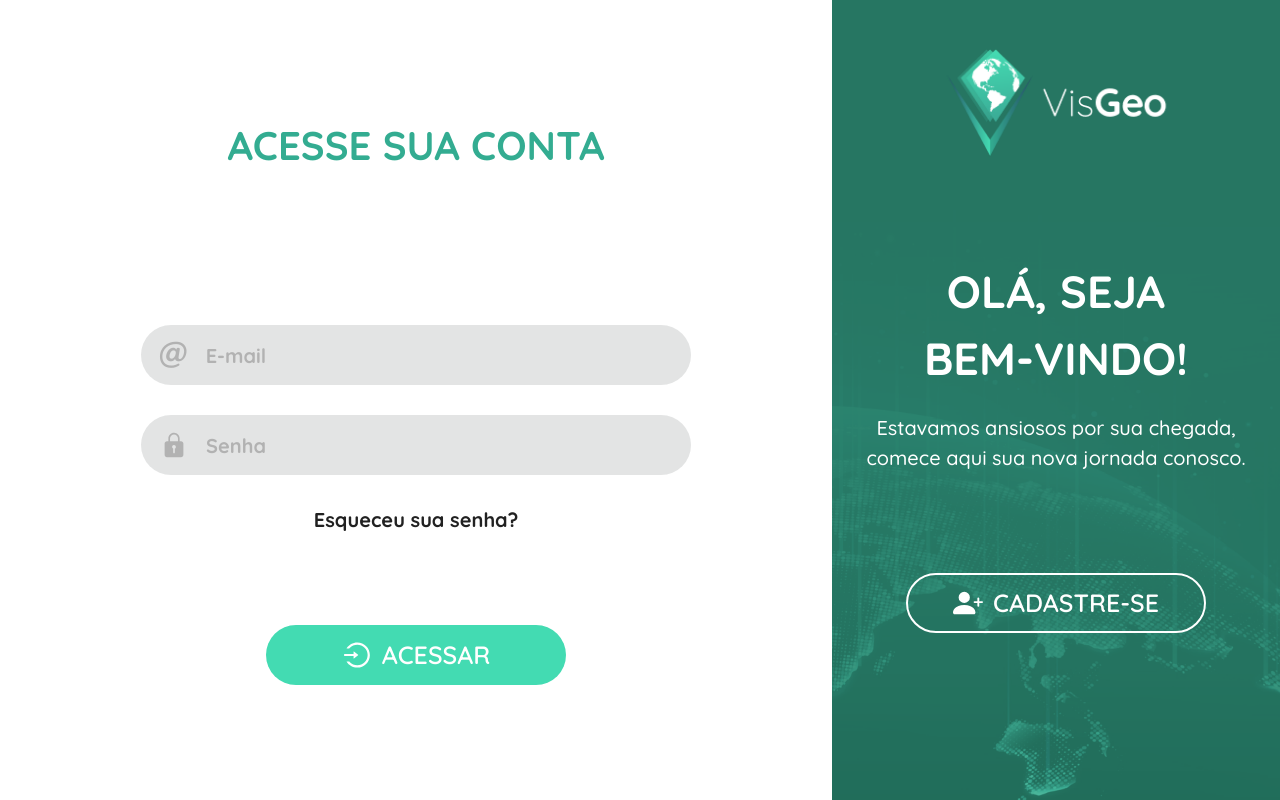
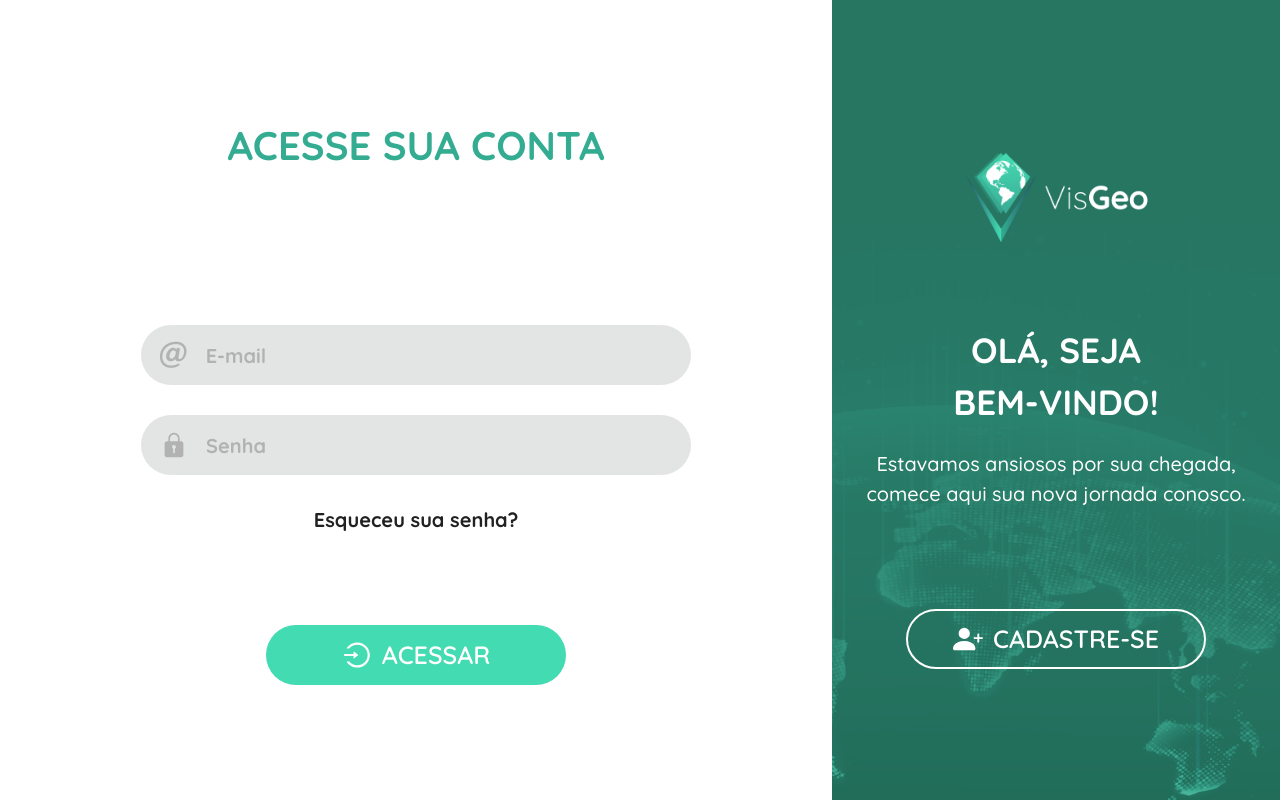
Before and after one commit to JDanrley/VisGeo-ETL, a React (Create React App) app in the folder frontend/: page / in a window 1280 px wide. Built offline with nearby package versions, Linux system fonts and the light colour scheme.

Commit message:
adding responsive view

```diff
--- a/frontend/src/pages/Login/index.jsx
+++ b/frontend/src/pages/Login/index.jsx
@@ -1,6 +1,8 @@
 import React, { useState, useEffect } from 'react';
 import { useHistory } from 'react-router-dom';
 import { message } from 'antd';
+
+import './responsive.css'; //css responsive file
 
 import {
   LoginContainer, Lock, LoginIcon, RegisterIcon,
@@ -90,7 +92,7 @@ function Login() {
         </div>
 
         <div className="register-container">
-          <img src={Logo} alt="VisGeo" />
+          <img id="logo-home" src={Logo} alt="VisGeo" />
           <span className="welcome">OLÁ, SEJA BEM-VINDO!</span>
 
           <p className="welcome-paragraph">Estavamos ansiosos por sua chegada, comece aqui sua nova jornada conosco.</p>
--- /dev/null
+++ b/frontend/src/pages/Login/responsive.css
@@ -0,0 +1,40 @@
+@media (max-width: 1500px) {
+  img#logo-home {
+    margin-top: -15px;
+  }
+
+}
+
+@media (max-width: 1300px) {
+  div.register-container {
+    background-position-x: -600px !important;
+  }
+
+  img#logo-home {
+    width: 200px;
+    margin-top: 20px;
+  }
+
+  span.welcome {
+    width: 250px !important;
+
+    margin-top: -20px;
+
+    font-size: 35px !important;
+  }
+
+  p.welcome-paragraph {
+    width: 150px;
+  }
+}
+
+@media (max-width: 1200px) {
+
+  div.form-container {
+    height: 100vh;
+  }
+
+  div.register-container {
+    background-position-x: -500px !important;
+  }
+}
--- a/frontend/src/pages/Login/styles.js
+++ b/frontend/src/pages/Login/styles.js
@@ -170,7 +170,7 @@ export const LoginContainer = styled.div`
     background-image: url(${LoginBG});
     background-size: cover;
     background-repeat: no-repeat;
-    background-position-x: -750px;
+    background-position-x: -700px;
 
     img {
       width: 240px;
```
